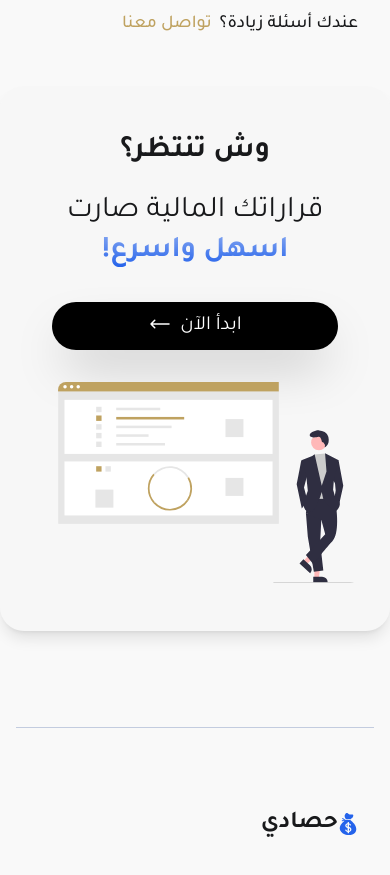
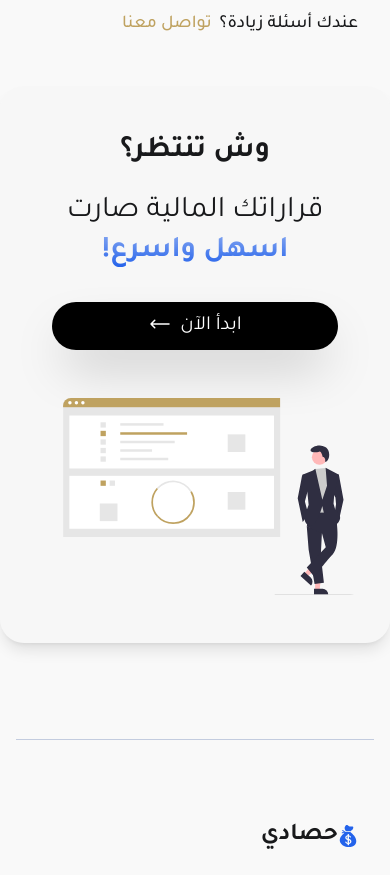
Before and after one commit to HassanAlabdulal/Hasady, a Next.js app: page / in a window 390 px wide. Shown: the part 4940-5815 px from the top of the page. Built offline with nearby package versions, Linux system fonts and the light colour scheme.

Commit message:
fix: resolve multiple issues in small screens

```diff
--- a/components/start.tsx
+++ b/components/start.tsx
@@ -14,16 +14,16 @@ export default function Start() {
     });
   }, []);
   return (
-    <section id="about" className=" w-full bg-[#f9f9f9] max-sm:pb-24 pb-36">
+    <section id="about" className="w-full bg-[#f9f9f9] max-sm:pb-24 pb-36">
       <div
         className="shadow-lg bg-[#f7f7f7] rounded-3xl container pb-0 pt-16 max-sm:py-12"
         data-aos="fade-up"
       >
-        <div className="md:px-32 flex flex-col-reverse md:flex-row gap-8 md:gap-[14rem] justify-center">
+        <div className="md:px-32 flex flex-col-reverse md:flex-row gap-12 md:gap-[14rem] justify-center">
           <img
             src="/assets/starting.svg"
             alt="Starting Setion"
-            className="w-[300px] md:w-[400px] object-contain rounded-lg"
+            className="w-[295px] md:w-[400px] object-contain rounded-lg"
           />
           <div className="flex flex-col justify-start items-center">
             <div>
```
